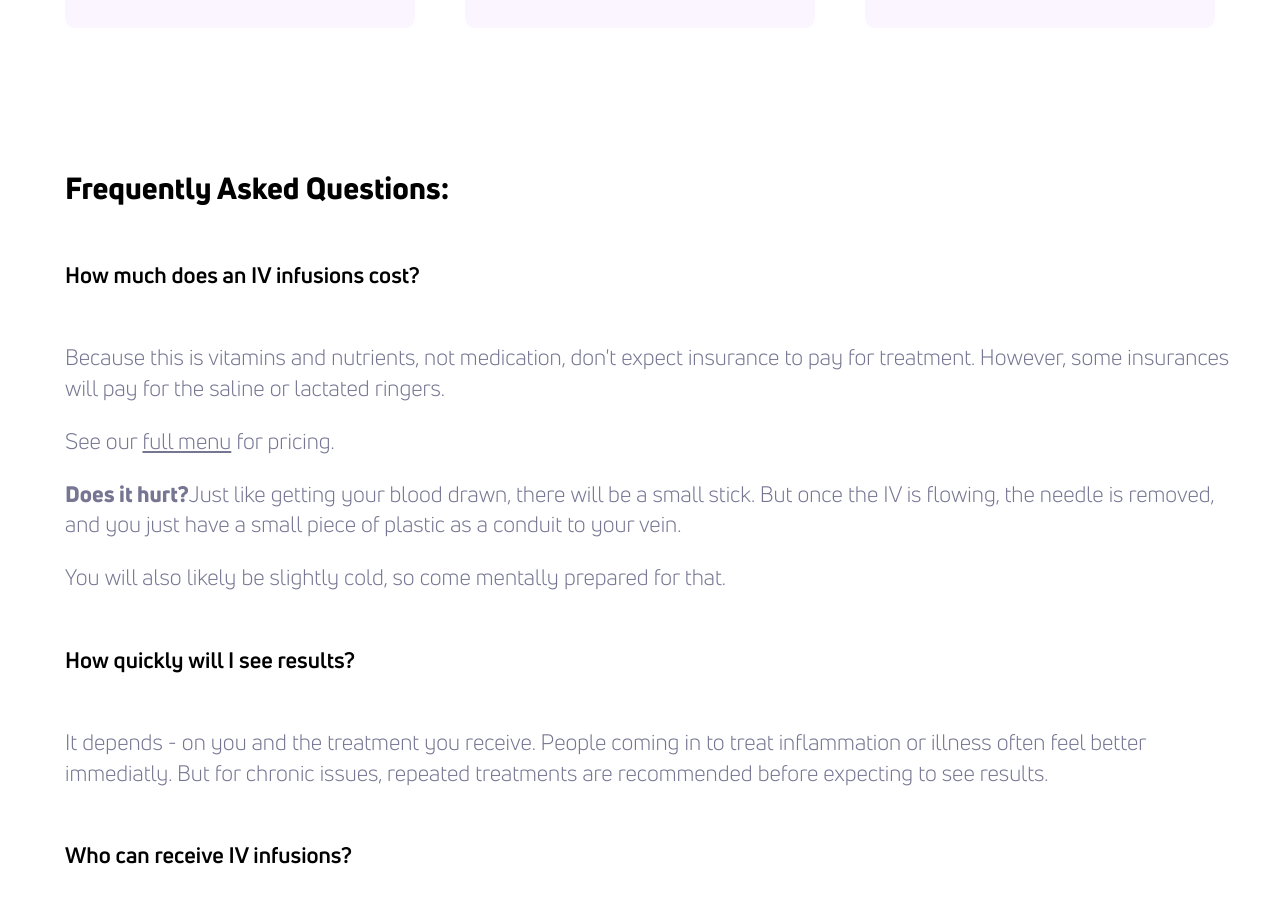
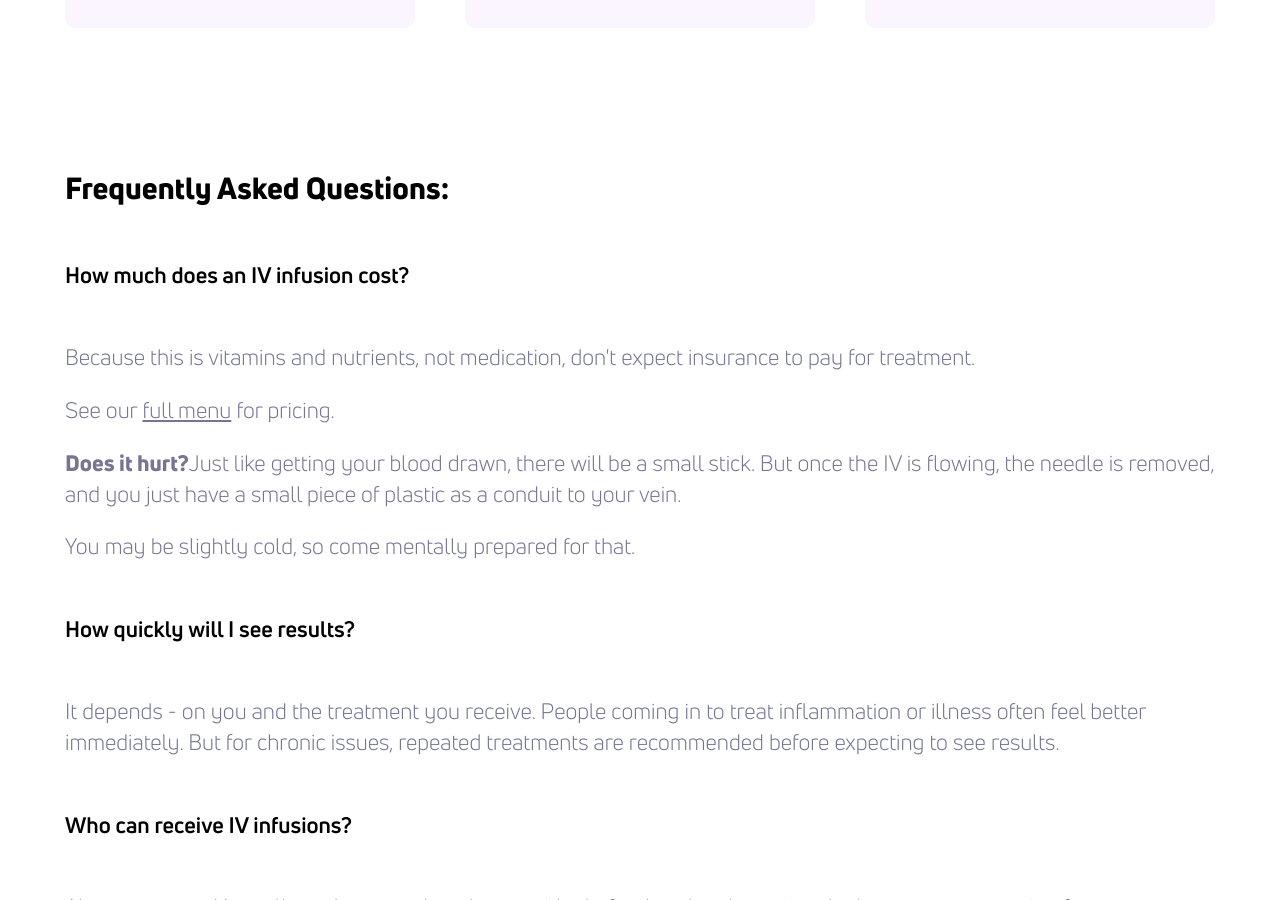
Before and after one commit to theneverwoods/gerstenberg.clinic, a Jekyll site: the page built from services/iv.html, in a window 1280 px wide and 900 px high, scrolled down 2872 px. Built offline with Jekyll 4.4.1, drawn with Linux system fonts in a browser that asks for light colours.

Commit message:
Update iv.html

```diff
--- a/services/iv.html
+++ b/services/iv.html
@@ -76,15 +76,15 @@ keywords: "IV Solutions, IV infusion, ozone UBI, chelation, NAD, Gerstenberg, Ge
 <div class="row">
 	<div class="two-thirds bottom">
         <h2 style="margin-top: 60px">Frequently Asked Questions:</h2>
-		<h3>How much does an IV infusions cost?</h3>
-		<p>Because this is vitamins and nutrients, not medication, don't expect insurance to pay for treatment. However, some insurances will pay for the saline or lactated ringers.</p>
+		<h3>How much does an IV infusion cost?</h3>
+		<p>Because this is vitamins and nutrients, not medication, don't expect insurance to pay for treatment.</p>
         <p>See our <a href="/pdf/ivmenu.pdf" target="_blank">full menu</a> for pricing.</p>
 
 		<p> <b>Does it hurt?</b>Just like getting your blood drawn, there will be a small stick. But once the IV is flowing, the needle is removed, and you just have a small piece of plastic as a conduit to your vein.
 		</p>
-        <p>You will also likely be slightly cold, so come mentally prepared for that.</p>
+        <p>You may be slightly cold, so come mentally prepared for that.</p>
         <h3 class="bottom">How quickly will I see results?</h3>
-		<p>It depends - on you and the treatment you receive. People coming in to treat inflammation or illness often feel better immediatly. But for chronic issues, repeated treatments are recommended before expecting to see results.
+		<p>It depends - on you and the treatment you receive. People coming in to treat inflammation or illness often feel better immediately. But for chronic issues, repeated treatments are recommended before expecting to see results.
         </p>
         <h3 class="bottom">Who can receive IV infusions?</h3>
 		<p>Almost anyone. You will need to consult with a provider beforehand to determine the best treatment option for you.</p>
```
